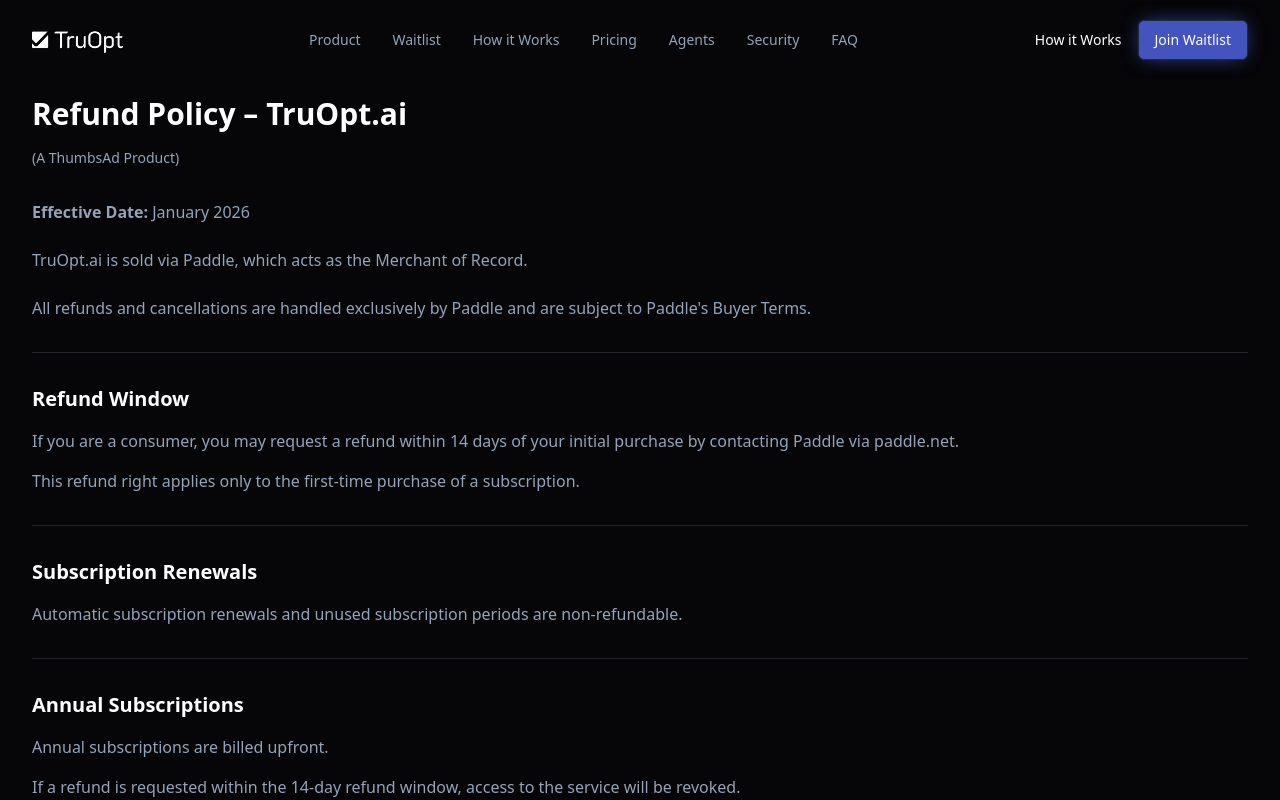
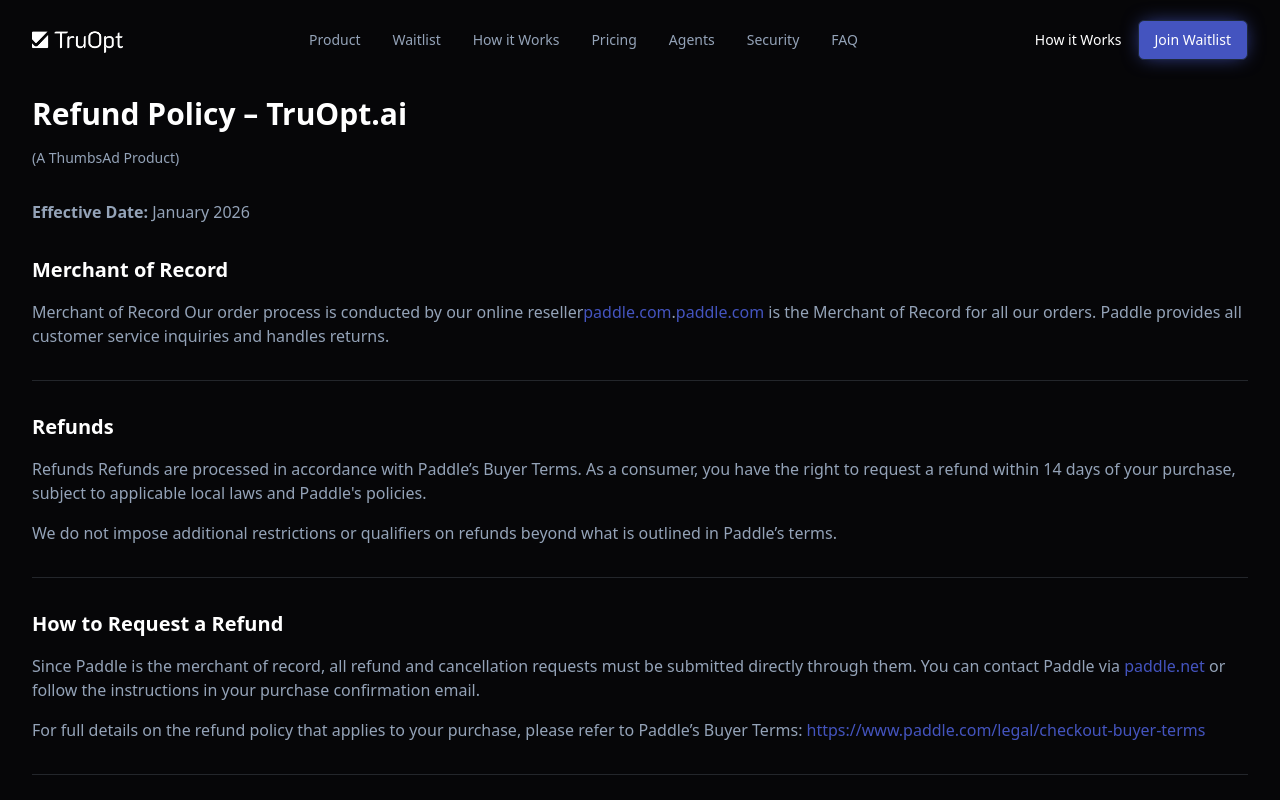
Before and after one commit to tekbasdeniz/truopt-v1-landing, a Next.js app: page /en/refund-policy in a window 1280 px wide. Shown: the top 800 px of the page. Built offline with nearby package versions, Linux system fonts and the light colour scheme.

Commit message:
[REFACTOR] Change policy text

```diff
--- a/components/legal/refund-policy-content.tsx
+++ b/components/legal/refund-policy-content.tsx
@@ -11,49 +11,53 @@ export const RefundPolicyContent = () => {
                 <strong>Effective Date:</strong> January 2026
             </p>
 
-            <p className="mb-6">
-                TruOpt.ai is sold via Paddle, which acts as the Merchant of Record.
-            </p>
+            <h2 className="text-xl font-semibold text-foreground mt-8 mb-4">Merchant of Record</h2>
+            <p className="mb-4">
+                Merchant of Record Our order process is conducted by our online reseller
+                <a
+                    href="https://www.paddle.com"
+                    target="_blank"
+                    rel="noopener noreferrer"
+                    className="text-primary hover:underline"
+                >
+                    paddle.com
+                </a>.
+                <a
+                    href="https://www.paddle.com"
+                    target="_blank"
+                    rel="noopener noreferrer"
+                    className="text-primary hover:underline"
+                >
+                    paddle.com
+                </a> is the Merchant of Record for all our orders. Paddle provides all customer service inquiries and handles returns.
 
-            <p className="mb-8">
-                All refunds and cancellations are handled exclusively by Paddle and are subject to Paddle's Buyer Terms.
             </p>
 
             <hr className="border-muted-foreground/20 my-8" />
 
-            <h2 className="text-xl font-semibold text-foreground mt-8 mb-4">Refund Window</h2>
+            <h2 className="text-xl font-semibold text-foreground mt-8 mb-4">Refunds</h2>
             <p className="mb-4">
-                If you are a consumer, you may request a refund within 14 days of your initial purchase by contacting Paddle via paddle.net.
+                Refunds Refunds are processed in accordance with Paddle’s Buyer Terms. As a consumer, you have the right to request a refund within 14 days of your purchase, subject to applicable local laws and Paddle's policies.
             </p>
             <p className="mb-8">
-                This refund right applies only to the first-time purchase of a subscription.
-            </p>
-
-            <hr className="border-muted-foreground/20 my-8" />
-
-            <h2 className="text-xl font-semibold text-foreground mt-8 mb-4">Subscription Renewals</h2>
-            <p className="mb-8">
-                Automatic subscription renewals and unused subscription periods are non-refundable.
-            </p>
-
-            <hr className="border-muted-foreground/20 my-8" />
-
-            <h2 className="text-xl font-semibold text-foreground mt-8 mb-4">Annual Subscriptions</h2>
-            <p className="mb-4">
-                Annual subscriptions are billed upfront.
-            </p>
-            <p className="mb-8">
-                If a refund is requested within the 14-day refund window, access to the service will be revoked.
+                We do not impose additional restrictions or qualifiers on refunds beyond what is outlined in Paddle’s terms.
             </p>
 
             <hr className="border-muted-foreground/20 my-8" />
 
             <h2 className="text-xl font-semibold text-foreground mt-8 mb-4">How to Request a Refund</h2>
             <p className="mb-4">
-                All refund and cancellation requests must be submitted directly through Paddle.
+                Since Paddle is the merchant of record, all refund and cancellation requests must be submitted directly through them. You can contact Paddle via  <a
+                    href="https://www.paddle.net"
+                    target="_blank"
+                    rel="noopener noreferrer"
+                    className="text-primary hover:underline"
+                >
+                    paddle.net
+                </a> or follow the instructions in your purchase confirmation email.
             </p>
             <p className="mb-8">
-                Please refer to Paddle's Buyer Terms for full details:{' '}
+                For full details on the refund policy that applies to your purchase, please refer to Paddle’s Buyer Terms:{' '}
                 <a
                     href="https://www.paddle.com/legal/checkout-buyer-terms"
                     target="_blank"
@@ -66,12 +70,9 @@ export const RefundPolicyContent = () => {
 
             <hr className="border-muted-foreground/20 my-8" />
 
-            <h2 className="text-xl font-semibold text-foreground mt-8 mb-4">Legal Entity</h2>
+            <h2 className="text-xl font-semibold text-foreground mt-8 mb-4">Cancellation</h2>
             <p className="mb-4">
-                TruOpt.ai is a product of ThumbsAd.
-            </p>
-            <p className="mb-4">
-                All billing, invoicing, tax handling, and refunds are managed by Paddle on behalf of ThumbsAd.
+                You may cancel your subscription at any time. Cancellation will take effect at the end of the current billing period.
             </p>
         </div>
     )
```
